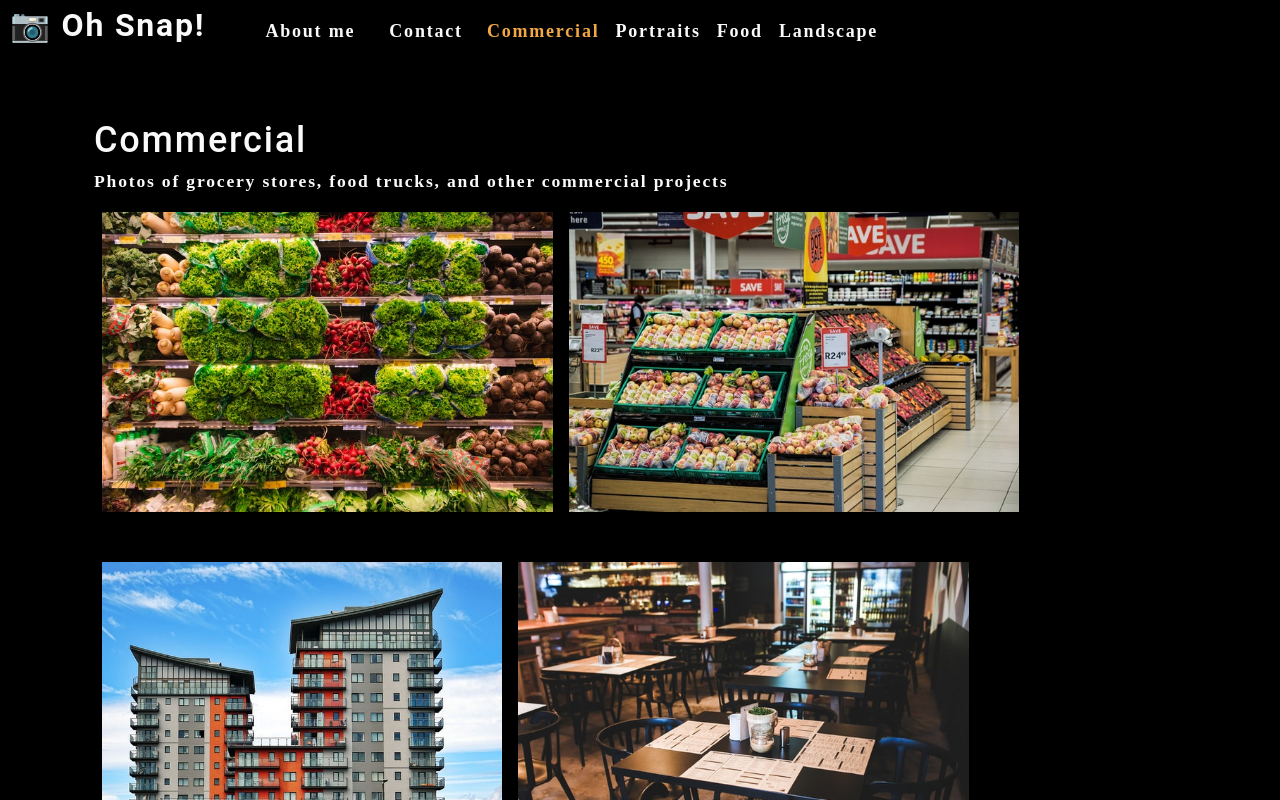
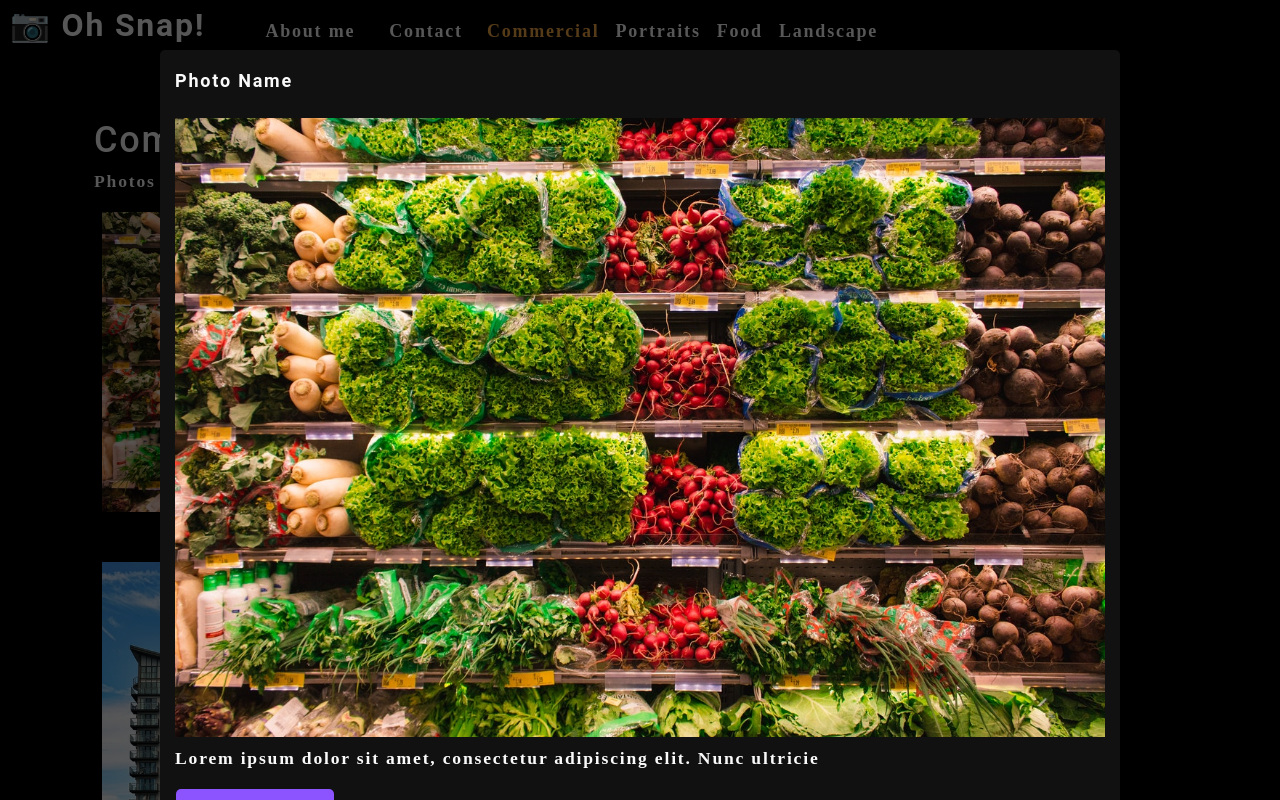
Before and after one commit to ZachWagner1/photo-port, a React (Create React App) app: page / in a window 1280 px wide. Both pictures are taken after a click on the picture 327 px from the left and 361 px from the top of the page. Shown: the top 800 px of the page. Built offline with nearby package versions, Linux system fonts and the light colour scheme.

Commit message:
add modal component

```diff
--- /dev/null
+++ b/src/components/Modal/index.js
@@ -0,0 +1,20 @@
+import React from 'react';
+
+function Modal({currentPhoto}) {
+    const {name, category, description, index} = currentPhoto;
+
+    return (
+        <div className="modalBackdrop">
+            <div className="modalContainer">
+                <h3 className="modalTitle">Photo Name</h3>
+                <img src={require(`../../assets/large/${category}/${index}.jpg`)} alt="current category" />
+                <p>{description}</p>
+                <button type="button">
+                    Close this modal
+                </button>
+            </div>
+        </div>
+    );
+}
+
+export default Modal;
--- a/src/components/PhotoList/index.js
+++ b/src/components/PhotoList/index.js
@@ -1,4 +1,5 @@
 import React, { useState } from 'react';
+import Modal from '../Modal';
 
 const PhotoList = ({ category }) => {
     const [photos] = useState([
@@ -99,16 +100,25 @@
           },
     ]);
 
+    const [currentPhoto, setCurrentPhoto] = useState();
+    const [isModalOpen, setIsModalOpen] = useState(false);
     const currentPhotos = photos.filter((photo) => photo.category === category);
+
+    const toggleModal = (image, i) => {
+      setCurrentPhoto({...image, index: i});
+      setIsModalOpen(true);
+    }
 
     return (
         <div>
+          {isModalOpen && <Modal currentPhoto={currentPhoto} />}
             <div className='flex-row'>
                 {currentPhotos.map((image, i) => (
                     <img
                         src={require(`../../assets/small/${category}/${i}.jpg`)}
                         alt={image.name}
                         className='img-thumbnail mx-1'
+                        onClick={() => toggleModal(image, i)}
                         key={image.name}
                     />
                 ))}
```
